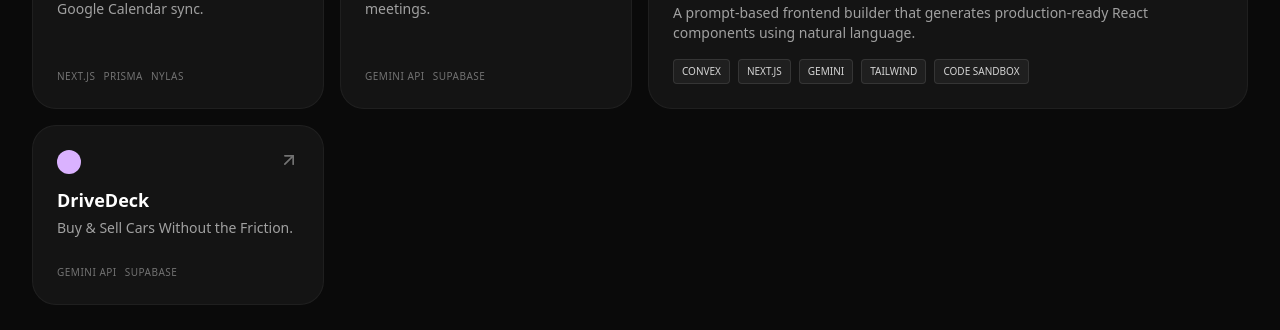
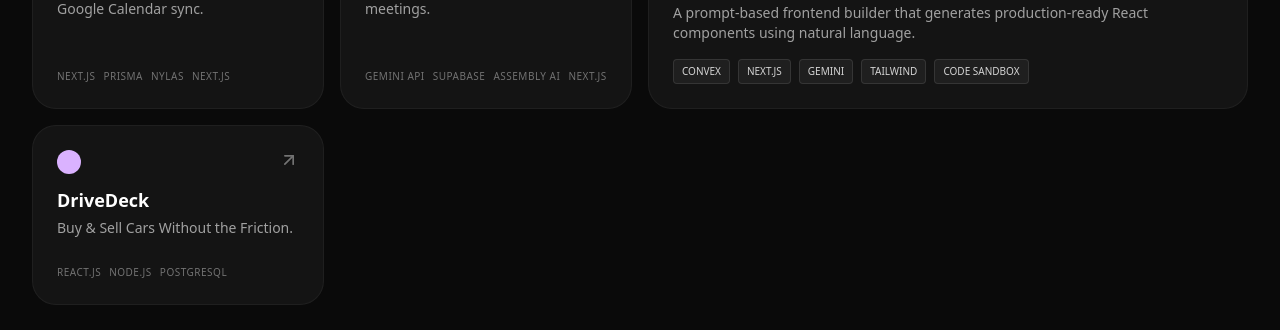
Before and after one commit to paras-verma7454/Portfolio, a React (Vite) app: page / in a window 1280 px wide. Shown: the part 1223-1553 px from the top of the page. Built offline with nearby package versions, Linux system fonts and the light colour scheme.

Commit message:
feat: Update App.tsx and remove README.md

```diff
--- a/src/App.tsx
+++ b/src/App.tsx
@@ -55,7 +55,7 @@ const PORTFOLIO_CONTENT = {
     {
       title: "CalMarshal",
       desc: "Full-stack scheduling app with Google Calendar sync.",
-      tags: ['Next.js', 'Prisma', 'Nylas'],
+      tags: ['Next.js', 'Prisma', 'Nylas','Next.js'],
       color: "bg-purple-500",
       href: "https://cal-marshal-phi.vercel.app",
       className: "md:col-span-1"
@@ -63,7 +63,7 @@ const PORTFOLIO_CONTENT = {
     {
       title: "Dionysus",
       desc: "AI dev assistant for code analysis & meetings.",
-      tags: ['Gemini API', 'Supabase'],
+      tags: ['Gemini API', 'Supabase','Assembly AI','Next.js'],
       color: "bg-emerald-500",
       href: "https://dionysus-zeta.vercel.app/",
       className: "md:col-span-1"
@@ -79,7 +79,7 @@ const PORTFOLIO_CONTENT = {
     },{
       title: "DriveDeck",
       desc: "Buy & Sell Cars Without the Friction.",
-      tags: ['Gemini API', 'Supabase'],
+      tags: ['React.js','Node.js','PostgreSQL'],
       color: "bg-purple-300",
       href: "https://drive-deck.vercel.app/",
       className: "md:col-span-1"
```
Also changed, not shown: 1 other file (tests, documents, lock files or other folders).
